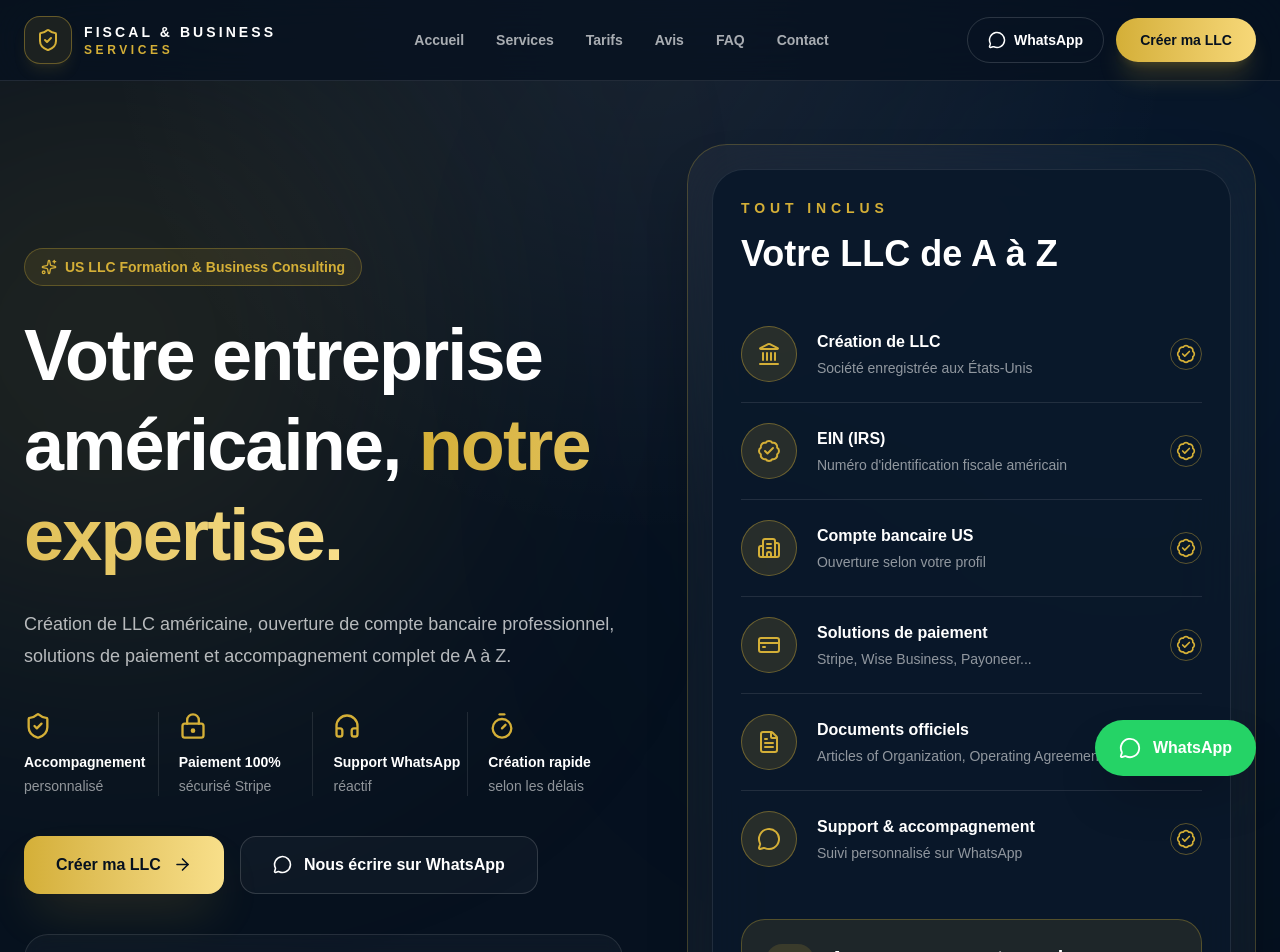
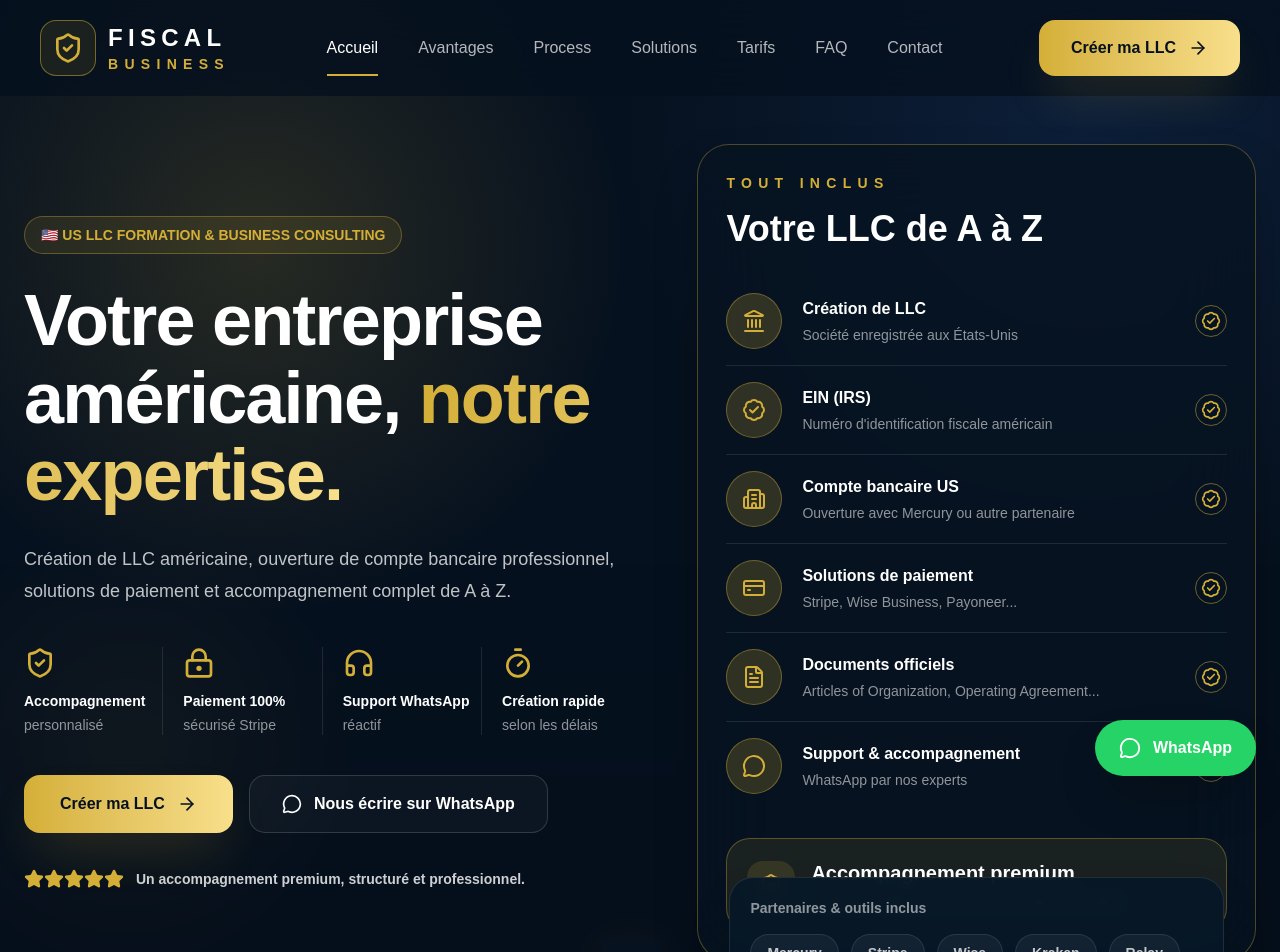
Before and after one commit to Enrick95/fiscal-business-services, a Next.js app: page / in a window 1280 px wide. Shown: the top 952 px of the page. Built offline with nearby package versions, Linux system fonts and the light colour scheme.

Commit message:
Amelioration du hero premium

```diff
--- a/components/layout/Navbar.tsx
+++ b/components/layout/Navbar.tsx
@@ -1,16 +1,14 @@
 "use client";
 
-import { Menu, MessageCircle, ShieldCheck, X } from "lucide-react";
+import { ArrowRight, Menu, ShieldCheck, X } from "lucide-react";
 import { useState } from "react";
-
-const whatsapp =
-  "https://wa.me/33661125401?text=Bonjour%2C%20je%20souhaite%20%C3%AAtre%20accompagn%C3%A9%20pour%20la%20cr%C3%A9ation%20d%27une%20LLC%20am%C3%A9ricaine.";
 
 const navLinks = [
   { label: "Accueil", href: "#accueil" },
-  { label: "Services", href: "#services" },
+  { label: "Avantages", href: "#avantages" },
+  { label: "Process", href: "#process" },
+  { label: "Solutions", href: "#solutions" },
   { label: "Tarifs", href: "#tarifs" },
-  { label: "Avis", href: "#avis" },
   { label: "FAQ", href: "#faq" },
   { label: "Contact", href: "#contact" },
 ];
@@ -19,57 +17,51 @@ export default function Navbar() {
   const [open, setOpen] = useState(false);
 
   return (
-    <header className="fixed left-0 top-0 z-50 w-full border-b border-white/10 bg-[#06111f]/75 backdrop-blur-2xl">
-      <div className="mx-auto flex h-20 max-w-7xl items-center justify-between px-6">
+    <header className="fixed left-0 top-0 z-50 w-full bg-[#06111f]/80 backdrop-blur-2xl">
+      <div className="mx-auto flex h-24 max-w-[1500px] items-center justify-between px-6 lg:px-10">
         <a href="#accueil" className="flex items-center gap-3">
-          <div className="flex h-12 w-12 items-center justify-center rounded-2xl border border-[#d4af37]/40 bg-[#d4af37]/10 shadow-lg shadow-[#d4af37]/10">
-            <ShieldCheck className="h-6 w-6 text-[#d4af37]" />
+          <div className="flex h-14 w-14 items-center justify-center rounded-2xl border border-[#d4af37]/50 bg-[#d4af37]/10">
+            <ShieldCheck className="h-8 w-8 text-[#d4af37]" />
           </div>
 
           <div>
-            <p className="text-sm font-black uppercase tracking-[0.22em] text-white">
-              Fiscal & Business
+            <p className="text-2xl font-black uppercase tracking-[0.22em] text-white">
+              Fiscal
             </p>
-            <p className="text-xs font-semibold uppercase tracking-[0.3em] text-[#d4af37]">
-              Services
+            <p className="text-sm font-bold uppercase tracking-[0.45em] text-[#d4af37]">
+              Business
             </p>
           </div>
         </a>
 
-        <nav className="hidden items-center gap-8 lg:flex">
-          {navLinks.map((link) => (
+        <nav className="hidden items-center gap-10 lg:flex">
+          {navLinks.map((link, index) => (
             <a
               key={link.href}
               href={link.href}
-              className="text-sm font-semibold text-white/65 transition hover:text-[#d4af37]"
+              className={`relative text-base font-medium transition ${
+                index === 0 ? "text-white" : "text-white/70 hover:text-white"
+              }`}
             >
               {link.label}
+              {index === 0 && (
+                <span className="absolute -bottom-4 left-0 h-0.5 w-full bg-[#d4af37]" />
+              )}
             </a>
           ))}
         </nav>
 
-        <div className="hidden items-center gap-3 lg:flex">
-          <a
-            href={whatsapp}
-            target="_blank"
-            rel="noopener noreferrer"
-            className="flex items-center gap-2 rounded-full border border-white/15 px-5 py-3 text-sm font-bold text-white transition hover:border-[#d4af37]/70 hover:text-[#d4af37]"
-          >
-            <MessageCircle size={18} />
-            WhatsApp
-          </a>
-
-          <a
-            href="#tarifs"
-            className="rounded-full bg-gradient-to-r from-[#d4af37] to-[#f7d878] px-6 py-3 text-sm font-black text-[#06111f] shadow-xl shadow-[#d4af37]/20 transition hover:scale-105"
-          >
-            Créer ma LLC
-          </a>
-        </div>
+        <a
+          href="#tarifs"
+          className="hidden items-center gap-3 rounded-2xl bg-gradient-to-r from-[#d4af37] to-[#f8df8a] px-8 py-4 font-black text-[#06111f] shadow-2xl shadow-[#d4af37]/20 transition hover:-translate-y-1 lg:flex"
+        >
+          Créer ma LLC
+          <ArrowRight className="h-5 w-5" />
+        </a>
 
         <button
           onClick={() => setOpen(!open)}
-          className="flex h-11 w-11 items-center justify-center rounded-2xl border border-white/10 text-white transition hover:border-[#d4af37]/50 lg:hidden"
+          className="flex h-11 w-11 items-center justify-center rounded-2xl border border-white/10 text-white lg:hidden"
           aria-label="Menu"
         >
           {open ? <X /> : <Menu />}
@@ -84,27 +76,16 @@ export default function Navbar() {
                 key={link.href}
                 href={link.href}
                 onClick={() => setOpen(false)}
-                className="text-base font-semibold text-white/80 transition hover:text-[#d4af37]"
+                className="text-base font-semibold text-white/80"
               >
                 {link.label}
               </a>
             ))}
 
             <a
-              href={whatsapp}
-              target="_blank"
-              rel="noopener noreferrer"
-              onClick={() => setOpen(false)}
-              className="flex items-center justify-center gap-2 rounded-full border border-white/15 px-6 py-3 text-center text-sm font-bold text-white"
-            >
-              <MessageCircle size={18} />
-              WhatsApp
-            </a>
-
-            <a
               href="#tarifs"
               onClick={() => setOpen(false)}
-              className="rounded-full bg-gradient-to-r from-[#d4af37] to-[#f7d878] px-6 py-3 text-center text-sm font-black text-[#06111f]"
+              className="rounded-2xl bg-gradient-to-r from-[#d4af37] to-[#f8df8a] px-6 py-4 text-center font-black text-[#06111f]"
             >
               Créer ma LLC
             </a>
--- a/components/sections/Hero.tsx
+++ b/components/sections/Hero.tsx
@@ -7,6 +7,7 @@ import {
   Building2,
   CreditCard,
   FileText,
+  Globe2,
   Headphones,
   Landmark,
   LockKeyhole,
@@ -18,26 +19,10 @@ import {
 } from "lucide-react";
 
 const benefits = [
-  {
-    icon: ShieldCheck,
-    title: "Accompagnement",
-    text: "personnalisé",
-  },
-  {
-    icon: LockKeyhole,
-    title: "Paiement 100%",
-    text: "sécurisé Stripe",
-  },
-  {
-    icon: Headphones,
-    title: "Support WhatsApp",
-    text: "réactif",
-  },
-  {
-    icon: Timer,
-    title: "Création rapide",
-    text: "selon les délais",
-  },
+  { icon: ShieldCheck, title: "Accompagnement", text: "personnalisé" },
+  { icon: LockKeyhole, title: "Paiement 100%", text: "sécurisé Stripe" },
+  { icon: Headphones, title: "Support WhatsApp", text: "réactif" },
+  { icon: Timer, title: "Création rapide", text: "selon les délais" },
 ];
 
 const included = [
@@ -54,7 +39,7 @@ const included = [
   {
     icon: Building2,
     title: "Compte bancaire US",
-    text: "Ouverture selon votre profil",
+    text: "Ouverture avec Mercury ou autre partenaire",
   },
   {
     icon: CreditCard,
@@ -69,7 +54,7 @@ const included = [
   {
     icon: MessageCircle,
     title: "Support & accompagnement",
-    text: "Suivi personnalisé sur WhatsApp",
+    text: "WhatsApp par nos experts",
   },
 ];
 
@@ -80,44 +65,49 @@ export default function Hero() {
     <Reveal>
       <section
         id="accueil"
-        className="relative overflow-hidden bg-[#06111f] px-6 pb-24 pt-36 text-white"
+        className="relative min-h-screen overflow-hidden bg-[#06111f] px-6 pb-14 pt-32 text-white lg:pt-36"
       >
-        <div className="absolute left-[-12%] top-20 h-[520px] w-[520px] rounded-full bg-[#d4af37]/20 blur-[170px]" />
-        <div className="absolute right-[-12%] top-0 h-[620px] w-[620px] rounded-full bg-blue-500/10 blur-[190px]" />
-        <div className="absolute inset-0 bg-[radial-gradient(circle_at_top,rgba(255,255,255,0.08),transparent_35%)]" />
-        <div className="absolute inset-x-0 bottom-0 h-[340px] bg-gradient-to-t from-[#06111f] to-transparent" />
+        <div className="absolute inset-0 bg-[radial-gradient(circle_at_20%_20%,rgba(212,175,55,0.16),transparent_26%),radial-gradient(circle_at_85%_10%,rgba(59,130,246,0.12),transparent_30%)]" />
+        <div className="absolute inset-x-0 bottom-0 h-[45%] bg-gradient-to-t from-[#06111f] via-[#06111f]/70 to-transparent" />
 
-        <div className="relative mx-auto max-w-7xl">
-          <div className="grid items-center gap-16 lg:grid-cols-[1fr_0.95fr]">
-            <div>
-              <div className="mb-6 inline-flex items-center gap-2 rounded-full border border-[#d4af37]/30 bg-[#d4af37]/10 px-4 py-2 text-sm font-bold text-[#d4af37]">
-                <Sparkles size={16} />
-                US LLC Formation & Business Consulting
+        <div className="absolute bottom-0 left-0 h-[55%] w-full opacity-25">
+          <div className="absolute bottom-0 left-0 h-full w-full bg-[linear-gradient(to_top,rgba(0,0,0,0.8),transparent),radial-gradient(circle_at_10%_30%,rgba(212,175,55,0.25),transparent_18%)]" />
+          <div className="absolute bottom-0 left-[42%] h-[210px] w-[44px] bg-[#0b1625] shadow-[0_0_35px_rgba(212,175,55,0.18)]" />
+          <div className="absolute bottom-0 left-[47%] h-[290px] w-[58px] bg-[#0b1625] shadow-[0_0_35px_rgba(212,175,55,0.18)]" />
+          <div className="absolute bottom-0 left-[53%] h-[250px] w-[50px] bg-[#0b1625] shadow-[0_0_35px_rgba(212,175,55,0.18)]" />
+          <div className="absolute bottom-0 left-[60%] h-[180px] w-[72px] bg-[#0b1625]" />
         </div>
 
-              <h1 className="max-w-4xl text-5xl font-black leading-tight tracking-tight md:text-7xl">
+        <div className="relative mx-auto max-w-[1500px]">
+          <div className="grid items-center gap-14 lg:grid-cols-[1.05fr_0.95fr]">
+            <div>
+              <div className="mb-7 inline-flex items-center gap-2 rounded-full border border-[#d4af37]/35 bg-[#d4af37]/10 px-4 py-2 text-sm font-bold uppercase text-[#d4af37]">
+                🇺🇸 US LLC Formation & Business Consulting
+              </div>
+
+              <h1 className="max-w-3xl text-5xl font-black leading-[1.08] tracking-tight md:text-7xl">
                 Votre entreprise américaine,{" "}
                 <span className="bg-gradient-to-r from-[#d4af37] to-[#f8df8a] bg-clip-text text-transparent">
                   notre expertise.
                 </span>
               </h1>
 
-              <p className="mt-7 max-w-2xl text-lg leading-8 text-white/70">
+              <p className="mt-7 max-w-2xl text-lg leading-8 text-white/75">
                 Création de LLC américaine, ouverture de compte bancaire
                 professionnel, solutions de paiement et accompagnement complet
                 de A à Z.
               </p>
 
-              <div className="mt-10 grid gap-5 sm:grid-cols-4">
+              <div className="mt-10 grid max-w-3xl grid-cols-2 gap-5 md:grid-cols-4">
                 {benefits.map((benefit) => {
                   const Icon = benefit.icon;
 
                   return (
                     <div
                       key={benefit.title}
-                      className="border-white/10 sm:border-r sm:last:border-r-0"
+                      className="border-white/10 md:border-r md:last:border-r-0"
                     >
-                      <Icon className="mb-3 h-7 w-7 text-[#d4af37]" />
+                      <Icon className="mb-3 h-8 w-8 text-[#d4af37]" />
                       <p className="text-sm font-bold">{benefit.title}</p>
                       <p className="mt-1 text-sm text-white/55">
                         {benefit.text}
@@ -130,10 +120,10 @@ export default function Hero() {
               <div className="mt-10 flex flex-col gap-4 sm:flex-row">
                 <a
                   href="#tarifs"
-                  className="group inline-flex items-center justify-center gap-3 rounded-2xl bg-gradient-to-r from-[#d4af37] to-[#f8df8a] px-8 py-4 font-black text-[#06111f] shadow-2xl shadow-[#d4af37]/20 transition hover:-translate-y-1"
+                  className="group inline-flex items-center justify-center gap-3 rounded-2xl bg-gradient-to-r from-[#d4af37] to-[#f8df8a] px-9 py-4 font-black text-[#06111f] shadow-2xl shadow-[#d4af37]/20 transition hover:-translate-y-1"
                 >
                   Créer ma LLC
-                  <ArrowRight size={19} className="transition group-hover:translate-x-1" />
+                  <ArrowRight className="h-5 w-5 transition group-hover:translate-x-1" />
                 </a>
 
                 <a
@@ -142,38 +132,26 @@ export default function Hero() {
                   rel="noopener noreferrer"
                   className="inline-flex items-center justify-center gap-3 rounded-2xl border border-white/15 bg-white/[0.03] px-8 py-4 font-black text-white transition hover:border-[#d4af37]/70 hover:text-[#d4af37]"
                 >
-                  <MessageCircle size={19} />
+                  <MessageCircle className="h-5 w-5" />
                   Nous écrire sur WhatsApp
                 </a>
               </div>
 
-              <div className="mt-10 rounded-3xl border border-white/10 bg-white/[0.03] p-5 backdrop-blur">
-                <div className="flex flex-col gap-3 sm:flex-row sm:items-center">
+              <div className="mt-9 flex flex-col gap-3 sm:flex-row sm:items-center">
                 <div className="flex text-[#d4af37]">
                   {Array.from({ length: 5 }).map((_, index) => (
-                      <Star
-                        key={index}
-                        className="h-5 w-5 fill-[#d4af37]"
-                      />
+                    <Star key={index} className="h-5 w-5 fill-[#d4af37]" />
                   ))}
                 </div>
-
-                  <p className="font-bold">
-                    Accompagnement premium pour entrepreneurs ambitieux
-                  </p>
-                </div>
-
-                <p className="mt-2 text-sm text-white/55">
-                  Une expérience claire, structurée et professionnelle pour
-                  lancer votre société américaine.
+                <p className="text-sm font-semibold text-white/80">
+                  Un accompagnement premium, structuré et professionnel.
                 </p>
               </div>
             </div>
 
             <div className="relative">
-              <div className="rounded-[2.5rem] border border-[#d4af37]/25 bg-white/[0.04] p-6 shadow-2xl shadow-black/30 backdrop-blur-2xl">
-                <div className="rounded-[2rem] border border-white/10 bg-[#09182a]/90 p-7">
-                  <p className="text-sm font-bold uppercase tracking-[0.35em] text-[#d4af37]">
+              <div className="rounded-[2rem] border border-[#d4af37]/35 bg-[#071321]/80 p-7 shadow-2xl shadow-black/40 backdrop-blur-2xl">
+                <p className="text-sm font-bold uppercase tracking-[0.45em] text-[#d4af37]">
                   Tout inclus
                 </p>
 
@@ -181,16 +159,16 @@ export default function Hero() {
                   Votre LLC de A à Z
                 </h2>
 
-                  <div className="mt-8 space-y-0">
+                <div className="mt-7">
                   {included.map((item) => {
                     const Icon = item.icon;
 
                     return (
                       <div
                         key={item.title}
-                          className="flex items-center gap-5 border-b border-white/10 py-5 last:border-b-0"
+                        className="flex items-center gap-5 border-b border-white/10 py-4 last:border-b-0"
                       >
-                          <div className="flex h-14 w-14 shrink-0 items-center justify-center rounded-full border border-[#d4af37]/40 bg-[#d4af37]/15 text-[#d4af37]">
+                        <div className="flex h-14 w-14 shrink-0 items-center justify-center rounded-full border border-[#d4af37]/40 bg-[#d4af37]/20 text-[#d4af37]">
                           <Icon className="h-6 w-6" />
                         </div>
 
@@ -201,7 +179,7 @@ export default function Hero() {
                           </p>
                         </div>
 
-                          <div className="flex h-8 w-8 shrink-0 items-center justify-center rounded-full border border-[#d4af37]/40 text-[#d4af37]">
+                        <div className="flex h-8 w-8 shrink-0 items-center justify-center rounded-full border border-[#d4af37]/50 text-[#d4af37]">
                           <BadgeCheck className="h-5 w-5" />
                         </div>
                       </div>
@@ -209,22 +187,18 @@ export default function Hero() {
                   })}
                 </div>
 
-                  <div className="mt-8 rounded-3xl border border-[#d4af37]/30 bg-[#d4af37]/10 p-6">
-                    <div className="flex items-start gap-4">
+                <div className="mt-7 rounded-3xl border border-[#d4af37]/35 bg-[#d4af37]/10 p-5">
+                  <div className="flex items-center gap-4">
                     <div className="flex h-12 w-12 shrink-0 items-center justify-center rounded-2xl bg-[#d4af37]/15 text-[#d4af37]">
                       <ShieldCheck className="h-6 w-6" />
                     </div>
-
                     <div>
                       <p className="text-xl font-black">
                         Accompagnement premium
                       </p>
-                        <p className="mt-2 text-sm leading-6 text-white/60">
-                          Un suivi personnalisé pour structurer votre projet,
-                          choisir les bonnes solutions et démarrer dans les
-                          meilleures conditions.
+                      <p className="mt-1 text-sm text-white/60">
+                        Un expert dédié pour vous guider étape par étape.
                       </p>
-                      </div>
                     </div>
                   </div>
                 </div>
@@ -232,14 +206,14 @@ export default function Hero() {
 
               <div className="absolute -bottom-8 left-8 right-8 rounded-3xl border border-white/10 bg-[#071827]/95 p-5 shadow-2xl backdrop-blur">
                 <p className="mb-4 text-sm font-semibold text-white/55">
-                  Partenaires & outils accompagnés
+                  Partenaires & outils inclus
                 </p>
 
                 <div className="flex flex-wrap items-center gap-3">
                   {partners.map((partner) => (
                     <span
                       key={partner}
-                      className="rounded-full border border-white/10 bg-white/[0.04] px-4 py-2 text-sm font-bold text-white/75"
+                      className="rounded-full border border-white/10 bg-white/[0.05] px-4 py-2 text-sm font-bold text-white/75"
                     >
                       {partner}
                     </span>
@@ -251,15 +225,15 @@ export default function Hero() {
 
           <div className="mt-20 grid gap-4 rounded-[2rem] border border-white/10 bg-white/[0.035] p-6 backdrop-blur md:grid-cols-4">
             <div className="flex items-center gap-4 border-white/10 md:border-r">
-              <ShieldCheck className="h-9 w-9 text-[#d4af37]" />
+              <ShieldCheck className="h-10 w-10 text-[#d4af37]" />
               <div>
                 <p className="font-black">Paiement sécurisé</p>
-                <p className="text-sm text-white/55">via Stripe Checkout</p>
+                <p className="text-sm text-white/55">par Stripe Checkout</p>
               </div>
             </div>
 
             <div className="flex items-center gap-4 border-white/10 md:border-r">
-              <Timer className="h-9 w-9 text-[#d4af37]" />
+              <Timer className="h-10 w-10 text-[#d4af37]" />
               <div>
                 <p className="font-black">Délai moyen</p>
                 <p className="text-sm text-white/55">selon l’État choisi</p>
@@ -267,7 +241,7 @@ export default function Hero() {
             </div>
 
             <div className="flex items-center gap-4 border-white/10 md:border-r">
-              <Landmark className="h-9 w-9 text-[#d4af37]" />
+              <Globe2 className="h-10 w-10 text-[#d4af37]" />
               <div>
                 <p className="font-black">50 États US</p>
                 <p className="text-sm text-white/55">selon votre stratégie</p>
@@ -275,13 +249,20 @@ export default function Hero() {
             </div>
 
             <div className="flex items-center gap-4">
-              <Headphones className="h-9 w-9 text-[#d4af37]" />
+              <Headphones className="h-10 w-10 text-[#d4af37]" />
               <div>
                 <p className="font-black">Support dédié</p>
                 <p className="text-sm text-white/55">accompagnement humain</p>
               </div>
             </div>
           </div>
+
+          <div className="mt-5 text-center text-sm text-white/60">
+            Prêt à lancer votre activité aux États-Unis ?{" "}
+            <span className="text-white">
+              Démarrez maintenant et développez votre business à l’international.
+            </span>
+          </div>
         </div>
       </section>
     </Reveal>
```
Lines whose indentation alone changed are shown as unchanged.
